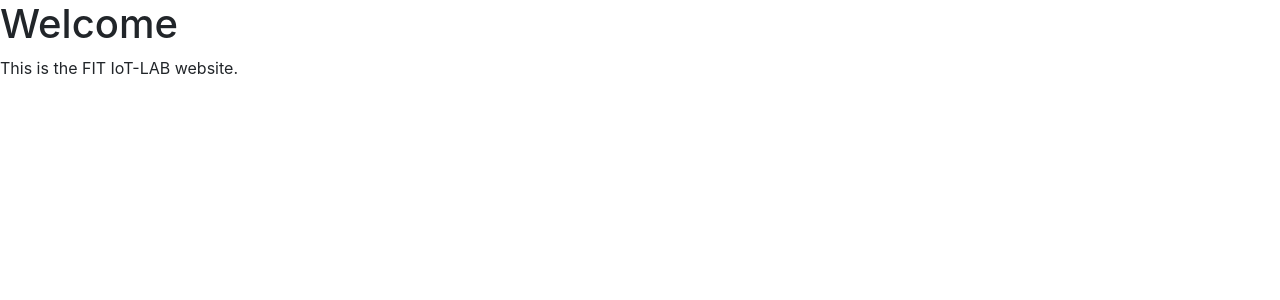
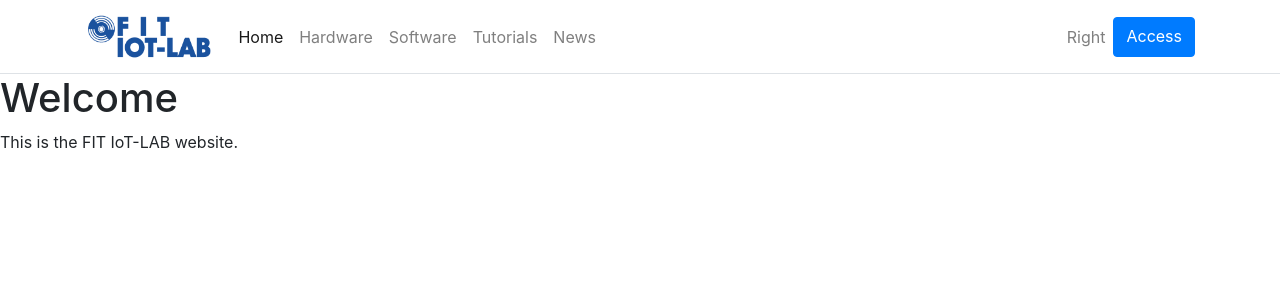
Before and after one commit to iot-lab/iot-lab.github.io, a Jekyll site: the page built from index.html, in a window 1280 px wide. Shown: the top 300 px of the page. Built offline with Jekyll 4.4.1, drawn with Linux system fonts in a browser that asks for light colours.

Commit message:
add navigation header
The navbar content is defined in the `navigation.html` file, which is
based on the `navigation`data file.

```diff
--- a/_config.yml
+++ b/_config.yml
@@ -9,6 +9,8 @@
     values:
       layout: "default"
 
+permalink: pretty
+
 plugins:
   - jekyll-sitemap
   - jekyll-feed
--- /dev/null
+++ b/_data/navigation.yml
@@ -0,0 +1,10 @@
+- name: Home
+  link: /
+- name: Hardware
+  link: /hardware/
+- name: Software
+  link: /software/
+- name: Tutorials
+  link: /tutorials/
+- name: News
+  link: /news/
--- /dev/null
+++ b/_includes/navigation.html
@@ -0,0 +1,23 @@
+<nav class="navbar navbar-light bg-white border-bottom navbar-expand-md">
+    <div class="container">
+        <a class="navbar-brand" href="{{ "/" | relative_url "" }}">
+            <img src="{{ "/assets/images/logo-fit-iotlab.png" | relative_url }}" alt="FIT IoT-LAB" height="47px">
+        </a>
+        <button class="navbar-toggler" type="button" data-toggle="collapse" data-target="#navbarNavAltMarkup" aria-controls="navbarNavAltMarkup" aria-expanded="false" aria-label="Toggle navigation">
+            <span class="navbar-toggler-icon"></span>
+        </button>
+        <div class="collapse navbar-collapse" id="navbarNavAltMarkup">
+            <div class="navbar-nav mr-auto">
+                {% for item in site.data.navigation %}
+                <a href="{{ item.link | relative_url }}" class="nav-item nav-link{% if page.url == item.link %} active{% endif %}">
+                    {{ item.name }}
+                </a>
+                {% endfor%}
+            </div>
+            <div class="navbar-nav">
+                <a href="#" class="nav-item nav-link">Right</a>
+                <a class="btn btn-primary" href="#" role="button">Access</a>
+            </div>
+        </div>
+    </div>
+</nav>
--- a/_layouts/default.html
+++ b/_layouts/default.html
@@ -4,6 +4,10 @@
         {% include header.html %}
     </head>
     <body>
+        <header>
+            {% include navigation.html %}
+        </header>
+        <main role="main">
         {% if page.style != "fullwidth" %}
             <section class="container py-md-3">
                 {{ content }}
@@ -11,7 +15,7 @@
         {% else %}
             {{ content }}
         {% endif %}
-
+        </main>
         {% include scripts.html %}
     </body>
 </html>
```
Also changed, not shown: assets/images/logo-fit-iotlab.png (added). Lines whose indentation alone changed are shown as unchanged.
